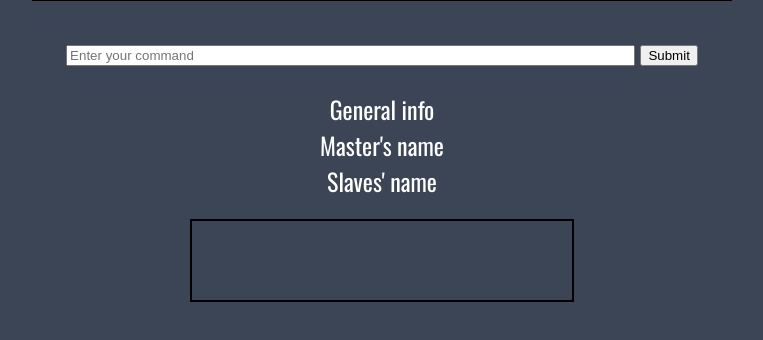
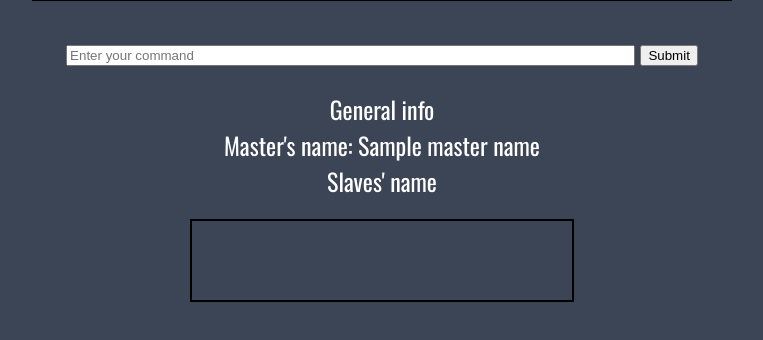
Before and after one commit to EvangelouSotiris/async_proxy_rce, a Node server app: template views/master_console.handlebars in a window 1280 px wide. Shown: the part 462-802 px from the top of the page, without its empty margins (258-1021 px from the left). Run offline with Node 20, Linux system fonts and the light colour scheme; the template is opened without the code that fills it: most values are stand-ins (such as "Sample title", 1, 10 or a date in 2020); some libraries are stand-ins or nearby versions.

Commit message:
masodpnmaepf

```diff
--- a/app.js
+++ b/app.js
@@ -24,7 +24,7 @@ app.get('/' , function(req,res){
 app.post('/masterlog' , function(req, res){
 	let master = req.body.master_name;
 	console.log(master);
-	res.render('master_console', {page_name: master + '\'s console'});
+	res.render('master_console', {page_name: master + '\'s console', master_name: master});
 });
 
 app.post('/command_handler' , function(req, res){
--- a/views/master_console.handlebars
+++ b/views/master_console.handlebars
@@ -13,7 +13,7 @@
 	<div style="color: white;">
 		General info
 		<br>
-		Master's name
+		Master's name: {{master_name}}
 		<br>
 		Slaves' name
 		<br>
```
